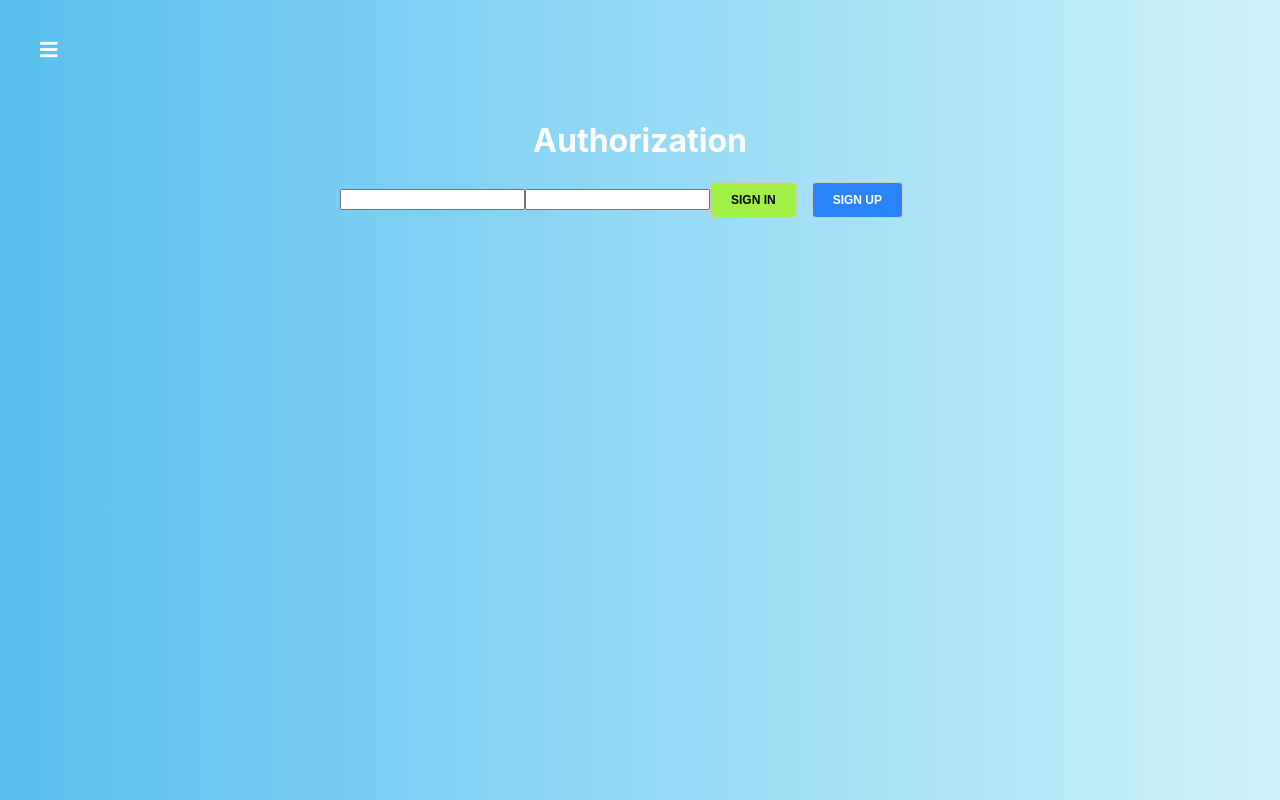
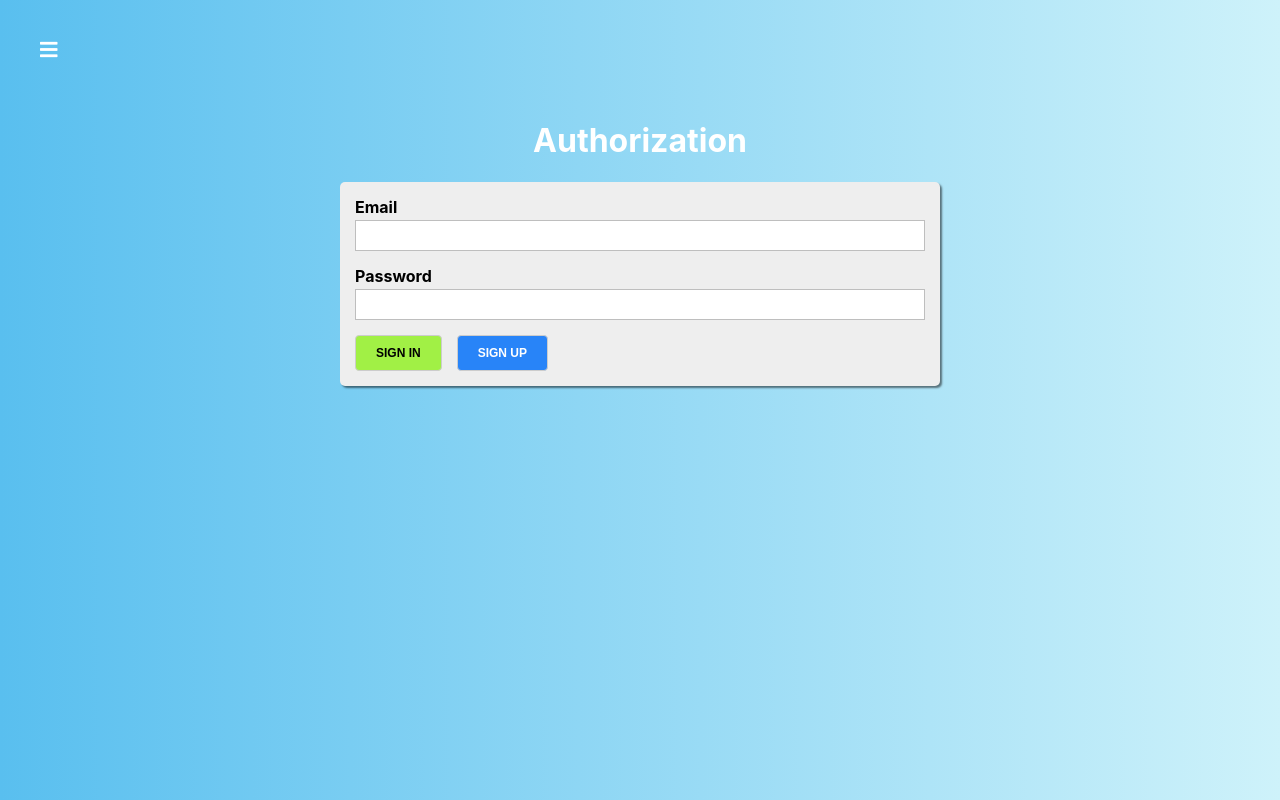
Before and after one commit to AlexGlau/react-quiz, a React (Create React App) app: page /auth in a window 1280 px wide. Built offline with nearby package versions, Linux system fonts and the light colour scheme.

Commit message:
Import of Input in Auth page

```diff
--- a/src/containers/Auth/Auth.jsx
+++ b/src/containers/Auth/Auth.jsx
@@ -1,6 +1,7 @@
 import React, { Component } from 'react';
 import classes from './Auth.module.css';
 import Button from '../../components/UI/Button/Button.jsx';
+import Input from '../../components/UI/Input/Input.jsx';
 
 class Auth extends Component {
 
@@ -22,9 +23,10 @@ class Auth extends Component {
         <div>
           <h1>Authorization</h1>
 
-          <form>
-            <input type="text"/>
-            <input type="text"/>
+          <form className={classes.AuthForm}>
+            <Input label='Email' />
+
+            <Input label='Password' />
 
               <Button
                 type='success'
```
